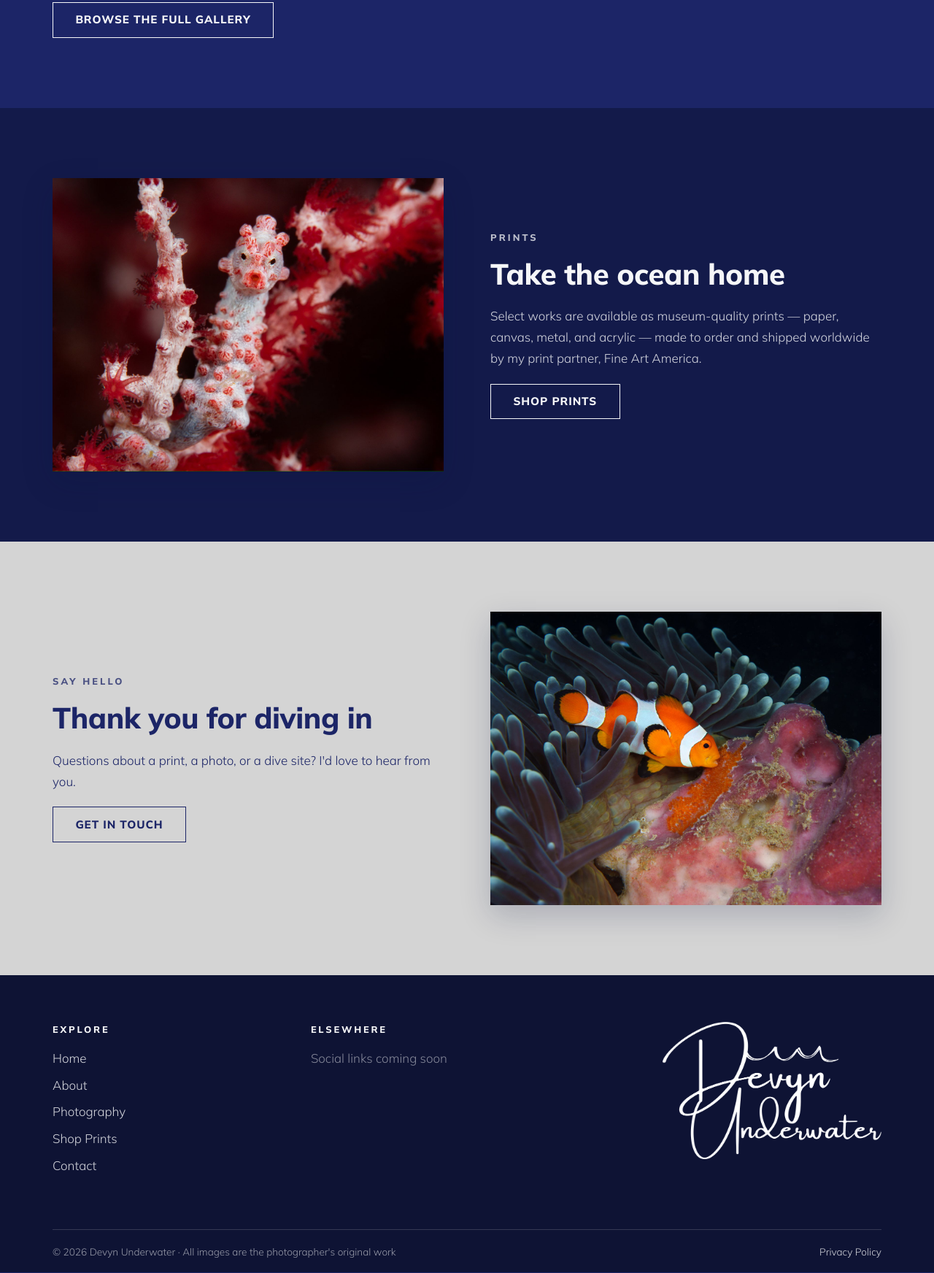
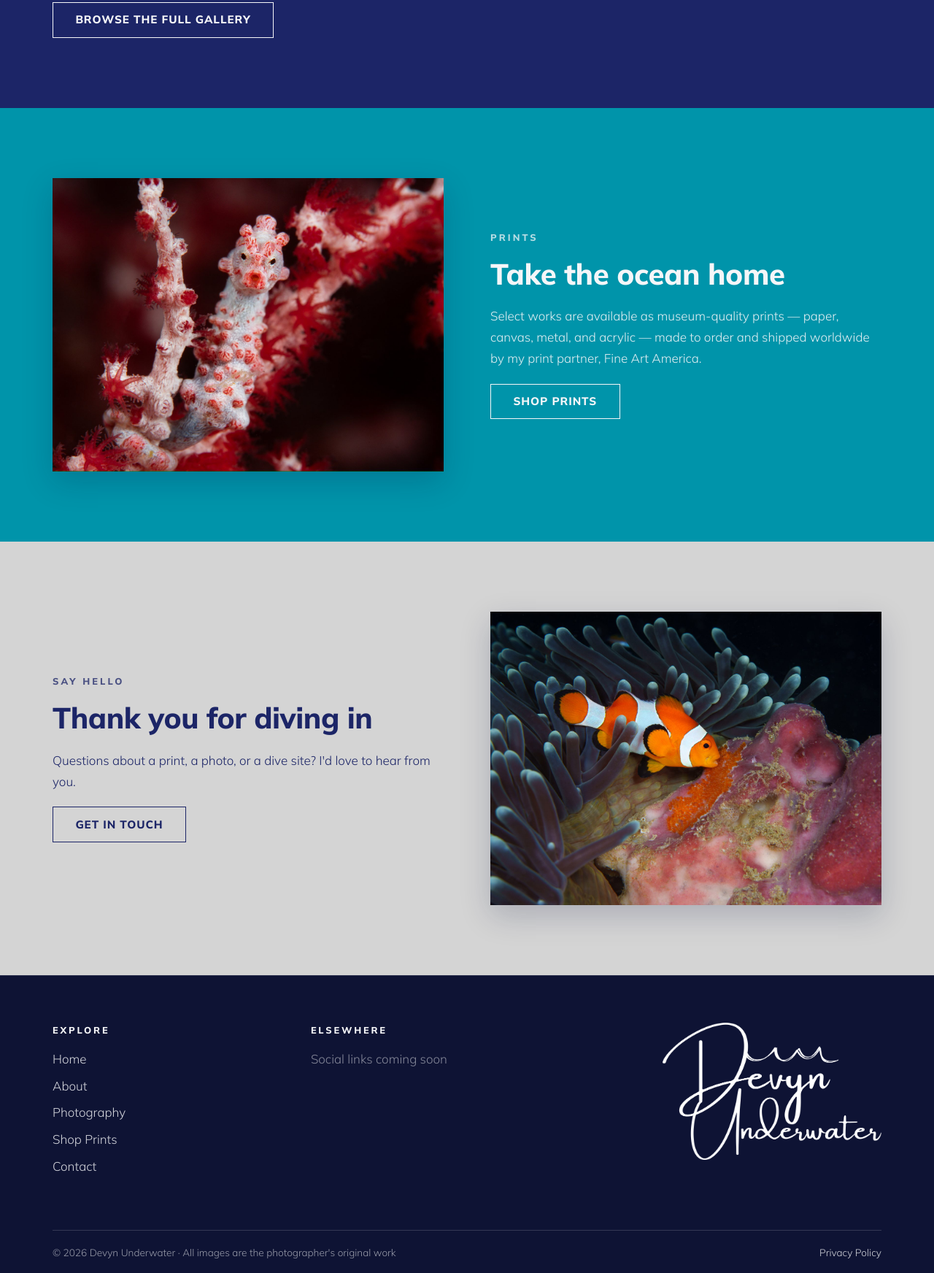
Before and after one commit to Kevin-Mentatix/devynunderwater-preview, a plain HTML site: page index.html in a window 1280 px wide. Shown: the part 2058-3802 px from the top of the page at 73% size. Drawn offline with Linux system fonts and the light colour scheme.

Commit message:
blues fix

```diff
--- a/assets/css/styles.css
+++ b/assets/css/styles.css
@@ -125,7 +125,7 @@ a:hover { color: #fff; }
 .page-hero { background: var(--teal); color: var(--cream); padding: calc(var(--header-h) + clamp(2.5rem, 7vw, 5rem)) 0 clamp(2.2rem, 5vw, 3.5rem); }
 .page-hero h1 { color: var(--cream); }
 .page-hero .lede { color: rgba(245,246,248,.92); max-width: 60ch; }
-.page-hero.dark { background: var(--navy-deep); }
+.page-hero.dark { background: var(--ink); }
 
 /* ---------- sections ---------- */
 .section { padding-block: clamp(3.2rem, 8vw, 6rem); }
@@ -228,7 +228,7 @@ input:focus, textarea:focus { outline: none; border-color: var(--teal-bright); }
 .section-teal input, .section-teal textarea { background: rgba(245,246,248,.95); }
 
 /* ---------- footer ---------- */
-.site-footer { background: var(--navy-deeper); color: rgba(245,246,248,.85); }
+.site-footer { background: var(--navy-deeper); color: rgba(245,246,248,.85); border-top: 1px solid rgba(245,246,248,.12); }
 .site-footer a { color: rgba(245,246,248,.85); text-decoration: none; }
 .site-footer a:hover { color: #fff; text-decoration: underline; }
 .footer-grid { display: grid; grid-template-columns: 1fr 1fr 1.4fr; gap: clamp(1.6rem, 4vw, 3rem); padding-block: clamp(2.6rem, 6vw, 4rem); align-items: start; }
--- a/index.html
+++ b/index.html
@@ -18,7 +18,7 @@
 <link rel="preconnect" href="https://fonts.googleapis.com">
 <link rel="preconnect" href="https://fonts.gstatic.com" crossorigin>
 <link rel="stylesheet" href="https://fonts.googleapis.com/css2?family=Mulish:wght@300;500;800&display=swap">
-<link rel="stylesheet" href="/devynunderwater-preview/assets/css/styles.css?v=c430883e">
+<link rel="stylesheet" href="/devynunderwater-preview/assets/css/styles.css?v=87ec220b">
 
 <script type="application/ld+json">{"@context":"https://schema.org","@graph":[{"@type":"Person","@id":"https://www.devynunderwater.com/#devyn","name":"Devyn","alternateName":"Devyn Underwater","url":"https://www.devynunderwater.com/","jobTitle":"Underwater macro photographer","description":"Underwater macro photographer shooting Blue Heron Bridge (Florida), Cozumel, Roatán, and beyond.","sameAs":[]},{"@type":"WebSite","@id":"https://www.devynunderwater.com/#website","url":"https://www.devynunderwater.com/","name":"Devyn Underwater"}]}</script>
 </head>
@@ -82,7 +82,7 @@
   </div>
 </section>
 
-<section class="section section-ink">
+<section class="section section-teal">
   <div class="container split">
     <div class="media reveal"><img src="/devynunderwater-preview/assets/img/gallery/s25-17.jpg" alt="Pygmy Seahorse — available as a print" loading="lazy" width="800" height="600"></div>
     <div class="reveal reveal-d1">
```
Also changed, not shown: 404.html (+1 -1 lines), about/index.html (+1 -1 lines), contact/index.html (+1 -1 lines), photography/index.html (+1 -1 lines), privacy-policy/index.html (+1 -1 lines), shop/blue-ribbon/index.html (+1 -1 lines), shop/blue-spots/index.html (+1 -1 lines), shop/crinoid-squat-lobster/index.html (+1 -1 lines), shop/frogfish-fairy-lights/index.html (+1 -1 lines), shop/frogfish-up-close/index.html (+1 -1 lines), shop/index.html (+1 -1 lines), shop/open-wide/index.html (+1 -1 lines), shop/pygmy-seahorse/index.html (+1 -1 lines), shop/the-grin/index.html (+1 -1 lines).
